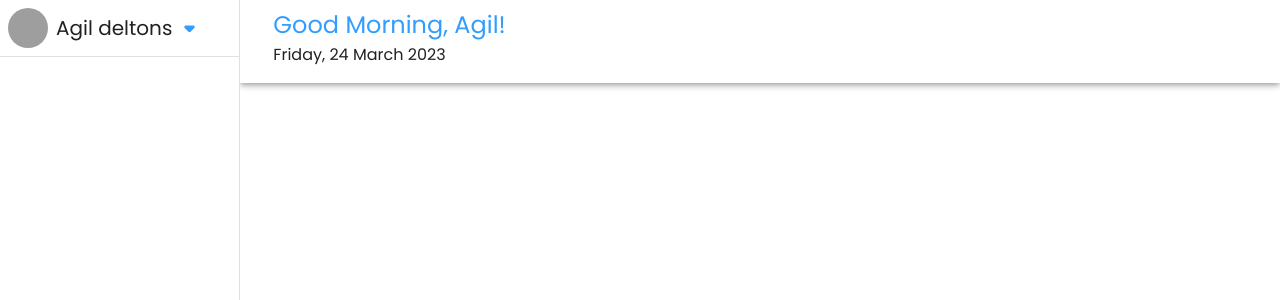
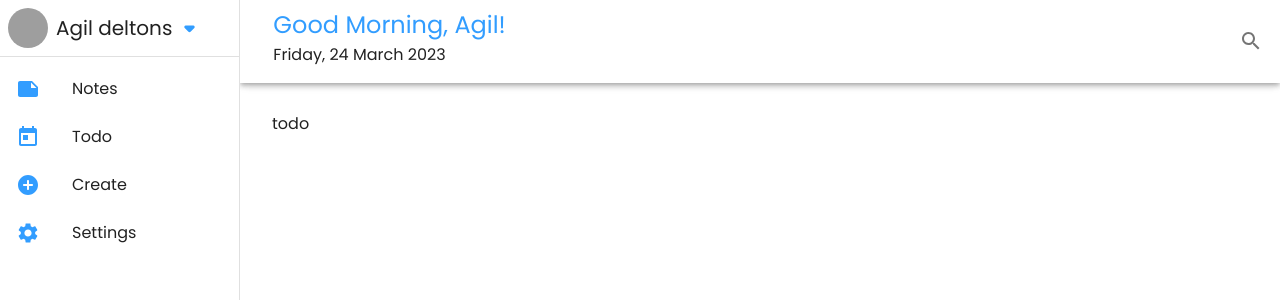
Before and after one commit to Agil-Saputra/Noted, a React (Vite) app: page /todo in a window 1280 px wide. Shown: the top 300 px of the page. Built offline with nearby package versions, Linux system fonts and the light colour scheme; no server answers; grey boxes are pictures that could not be loaded.

Commit message:
connect to firestore, handling error, & add some styling

```diff
--- a/package.json
+++ b/package.json
@@ -13,8 +13,11 @@
     "@emotion/styled": "^11.10.6",
     "@mui/icons-material": "^5.11.11",
     "@mui/material": "^5.11.14",
+    "firebase": "^9.18.0",
     "react": "^18.2.0",
     "react-dom": "^18.2.0",
+    "react-hook-form": "^7.43.7",
+    "react-masonry-css": "^1.0.16",
     "react-router-dom": "^6.9.0"
   },
   "devDependencies": {
--- a/src/App.jsx
+++ b/src/App.jsx
@@ -4,6 +4,9 @@ import { Routes, Route } from "react-router-dom"
 
 import Home from "./pages/home"
 import Create from "./pages/create"
+import Todo from "./pages/todo"
+import Settings from "./pages/settings"
+import MyAccount from "./pages/myaccount"
 
 import { ThemeProvider, createTheme } from "@mui/material"
 
@@ -29,6 +32,9 @@ const theme = createTheme({
       <Routes>
         <Route path="/" element={<Home/>}/>
         <Route path="create" element={<Create/>}/>
+        <Route path="todo" element={<Todo/>}/>
+        <Route path="settings" element={<Settings />}/>
+        <Route path="myaccount" element={<MyAccount />}/>
       </Routes>
     </Layout>
     </ThemeProvider>
--- /dev/null
+++ b/src/api/client.js
@@ -0,0 +1,17 @@
+import { initializeApp } from "firebase/app";
+import { getFirestore } from "firebase/firestore";
+
+const firebaseConfig = {
+  apiKey: import.meta.env.VITE_API_KEY,
+  authDomain: import.meta.env.VITE_AUTH_DOMAIN,
+  projectId: import.meta.env.VITE_PROJECT_ID,
+  storageBucket: import.meta.env.VITE_STORAGE_BUCKET,
+  messagingSenderId: import.meta.env.VITE_MESSAGING_SENDERID,
+  appId: import.meta.env.VITE_APP_ID,
+  measurementId: import.meta.env.VITE_MEASUREMENT_ID,
+};
+
+// Initialize Firebase
+const app = initializeApp(firebaseConfig);
+
+export const db = getFirestore(app)
--- a/src/components/card.jsx
+++ b/src/components/card.jsx
@@ -6,36 +6,56 @@ import {
   Typography,
   Divider,
   Avatar,
-  IconButton
+  IconButton,
 } from "@mui/material";
-import { yellow } from "@mui/material/colors";
-import MoreVertIcon from '@mui/icons-material/MoreVert';
+import { blue, green, red, yellow } from "@mui/material/colors";
+import DeleteRoundedIcon from '@mui/icons-material/DeleteRounded';
 
-export default function card() {
+import { db } from "../api/client";
+import { doc, deleteDoc } from "firebase/firestore";
 
+export default function card({details, title, category, id}) {
+
+  async function deleteNote(noteId) {
+    const userDoc = doc(db, "Notes", noteId)
+    deleteDoc(userDoc)
+  }
+
+  function color() {
+    if (category == "Work"){
+     return yellow[700]
+    }
+    if (category == "Money" ){
+     return green[700]
+    }
+    if (category == "Todo" ){
+     return  red[700]
+    }
+    {
+     return  blue[700]
+    }
+  }
 
   return (
-    <Card variant="outlined" width={320}>
+    <Card variant="outlined" sx={{minWidth: '220px', maxWidth: '320px'}}>
       <CardHeader
-        title="Shrimp and Chorizo Paella"
-        subheader="September 14, 2016"
+        title={title}
+        subheader={category}
         avatar={
-          <Avatar alt="category avatar" sx={{
-            backgroundColor: yellow[700]
-          }}>W</Avatar>}
+          <Avatar alt="category avatar" sx={{backgroundColor: color()}}>
+          {category[0].toUpperCase()}</Avatar>}
           action={
-            <IconButton aria-label="settings">
-            <MoreVertIcon />
-          </IconButton>
+              <IconButton aria-label="settings" onClick={() => {
+                  deleteNote(id);
+                }}>
+              <DeleteRoundedIcon/>
+            </IconButton>
           }
       />
       <Divider />
       <CardContent>
         <Typography variant="subtitle1">
-          Lorem ipsum dolor sit amet consectetur adipisicing elit. Mollitia quia
-          cupiditate corrupti itaque sapiente esse animi non fugit sit earum
-          ipsam, dolor architecto odio expedita atque voluptas quaerat velit
-          aspernatur.˝
+        {details}
         </Typography>
       </CardContent>
     </Card>
--- /dev/null
+++ b/src/components/loading.jsx
@@ -0,0 +1,16 @@
+import { IconButton, Box  } from "@mui/material"
+import { useNavigate } from "react-router-dom"
+import AddCircleRoundedIcon from '@mui/icons-material/AddCircleRounded';
+
+
+export default function loading() {
+    const navigate = useNavigate();
+  return (
+    <Box>
+    Sorry you dont have any notes, please create one..
+    <IconButton onClick={() => {navigate("/create")}}>
+    <AddCircleRoundedIcon fontSize="large"/>
+    </IconButton>
+    </Box>
+  )
+}
--- a/src/index.css
+++ b/src/index.css
@@ -1 +1,18 @@
 @import url('https://fonts.googleapis.com/css2?family=Poppins:wght@400;600;700&display=swap');
+
+.my-masonry-grid {
+    display: -webkit-box; /* Not needed if autoprefixing */
+    display: -ms-flexbox; /* Not needed if autoprefixing */
+    display: flex;
+    margin-left: -30px; /* gutter size offset */
+    width: auto;
+  }
+  .my-masonry-grid_column {
+    padding-left: 30px; /* gutter size */
+    background-clip: padding-box;
+  }
+
+  /* Style your items */
+  .my-masonry-grid_column > div { /* change div to reference your elements you put in <Masonry> */
+    margin-bottom: 30px;
+  }
--- a/src/layout/layout.jsx
+++ b/src/layout/layout.jsx
@@ -1,4 +1,5 @@
 import React, { useState } from "react";
+// import all material UI components
 import {
   Drawer,
   Box,
@@ -10,15 +11,26 @@ import {
   Menu,
   AppBar,
   Toolbar,
+  List,
+  ListItem,
+  ListItemText,
+  ListItemButton,
+  ListItemIcon,
+  IconButton,
 } from "@mui/material";
 import CssBaseline from '@mui/material/CssBaseline';
+// import all icons
 import ArrowDropDownRoundedIcon from '@mui/icons-material/ArrowDropDownRounded';
 import HomeIcon from '@mui/icons-material/Home';
 import AddCircleRoundedIcon from '@mui/icons-material/AddCircleRounded';
 
-import { Link } from "react-router-dom";
+// import the router dependencies
+import { useNavigate } from "react-router-dom";
 
 import avatar from "../assets/Group 11.png";
+import { AccountBox, Logout, Note, NotesTwoTone, Search, Settings, Today } from "@mui/icons-material";
+
+
 
 export default function layout({ children }) {
   const [anchorEl, setAnchorEl] = useState(null);
@@ -30,11 +42,58 @@ export default function layout({ children }) {
     setAnchorEl(null);
 
   };
+  const handleAccount = () => {
+    setAnchorEl(null);
+    navigate("/myaccount");
+  };
 
   const drawerWidth = 240;
 
+  const navigate = useNavigate()
+
+  const icon = {
+    sx : {color: 'primary.main'}
+  }
+
+  const menus = [
+    {
+      title : 'Notes',
+      path: "/",
+      icon: <Note {...icon}/>
+    },
+    {
+      title : 'Todo',
+      path: "/todo",
+      icon: <Today {...icon}/>
+    },
+    {
+      title : 'Create',
+      path: "/create",
+      icon: <AddCircleRoundedIcon {...icon}/>
+    },
+    {
+      title : 'Settings',
+      path: "/settings",
+      icon: <Settings {...icon}/>
+    },
+  ]
+
+  const date = new Date();
+
+  function greet() {
+    if (date.getHours() <= 10){
+     return "Good Morning"
+    }
+    if (date.getHours() <= 18 ){
+     return  "Good Afternoon"
+    }
+    {
+     return 'Good Evening'
+    }
+  }
+
   return (
-    <Box sx={{ display: "flex" }}>
+    <Box sx={{ display: "flex", position: 'relative'}}>
       {/* make drawer for links */}
       <Drawer
         anchor="left"
@@ -77,12 +136,44 @@ export default function layout({ children }) {
               "aria-labelledby": "basic-button",
             }}
           >
-            <MenuItem onClick={handleClose}>My account</MenuItem>
-            <MenuItem onClick={handleClose}>Logout</MenuItem>
+            <MenuItem onClick={handleAccount}>
+            <AccountBox sx={{mr: 1}}/>
+            My account</MenuItem>
+            <MenuItem onClick={handleClose}>
+            <Logout sx={{mr: 1}}/>
+            Logout</MenuItem>
           </Menu>
         </Box>
         <Divider />
+        {/* create link for navigation between pages */}
+        <List>
 
+        {
+          menus.map((menu, i) => (
+            <ListItem disablePadding key={i}>
+              <ListItemButton
+              onClick={() => navigate(menu.path)}
+              >
+               <ListItemIcon>{menu.icon}</ListItemIcon>
+               <ListItemText>{menu.title}</ListItemText>
+              </ListItemButton>
+            </ListItem>
+          ))
+        }
+
+
+          {/* <ListItem disablePadding>
+            <ListItemButton>
+            <ListItemText>
+            <Link to="/">
+
+              Home
+            </Link>
+            </ListItemText>
+            </ListItemButton>
+          </ListItem> */}
+
+      </List>
       </Drawer>
       {/* create top appbar  */}
       <Box sx={{ display: "flex" }}>
@@ -95,14 +186,22 @@ export default function layout({ children }) {
             bgcolor: "#fff",
           }}
         >
+        <Box component="div" sx={{display: "flex", justifyContent: "space-between", alignItems: "center"}}>
           <Toolbar sx={{ flexDirection: "column", alignItems: "start" }}>
             <Typography variant="h5" sx={{ color: "primary.main" }}>
-              Good Morning, Agil!
+              <span>{greet()}</span>, Agil!
             </Typography>
             <Typography variant="subtitle1">Friday, 24 March 2023</Typography>
           </Toolbar>
+
+          <IconButton>
+            <Search/>
+          </IconButton>
+
+        </Box>
         </AppBar>
-        <Box component="main" sx={{ p: 3 }}>
+
+        <Box component="main" sx={{ p: 3}}>
          <Toolbar/>
          <Box sx={{px: 1, py: 3}}>
          {children}
--- a/src/pages/create.jsx
+++ b/src/pages/create.jsx
@@ -1,18 +1,62 @@
 import React, { useState } from "react";
-import { TextField, Typography, Button, Box } from "@mui/material";
+import { useForm } from 'react-hook-form';
+import {
+  TextField,
+  Typography,
+  Button,
+  Box,
+  FormControl,
+  InputLabel,
+  Select,
+  MenuItem,
+ } from "@mui/material";
 import AddBoxIcon from "@mui/icons-material/AddBox";
 
+import { addDoc, collection } from "firebase/firestore";
+import { db } from "../api/client";
+
+import { useNavigate } from "react-router-dom";
 
 export default function create() {
-  const [error, setError] = useState(false)
+  const [title, setTitle] = useState('')
+  const [details, setDetails] = useState('')
+  const [category, setCategory] = useState('')
+
+  const {
+    register,
+    handleSubmit,
+    formState: { errors },
+    reset
+  } = useForm();
+
+  const navigate = useNavigate()
+  const colRef = collection(db, "Notes");
+
+  async function createUser ( data)  {
+    navigate("/")
+    // Add a new document with a generated id.
+    await addDoc(colRef, {
+      title: data.title,
+      details: data.details,
+      category : data.category,
+    });
+  };
+
+
+
   return (
-      <Box component="form" >
+    <Box component="form" onSubmit={handleSubmit((data) =>{
+      createUser(data);
+      reset()
+       console.log(data)})}>
       <TextField
         id="outlined-basic"
         label="Add Your Title"
         variant="outlined"
         fullWidth
-        sx={{mb: 5, mt: 3}}
+        sx={{ mb: 3 }}
+        {...register('title', { required: true })}
+        error={errors.details}
       />
       <TextField
         id="outlined-basic"
@@ -21,12 +65,34 @@ export default function create() {
         fullWidth
         multiline
         rows={5}
-        sx={{mb: 3}}
+        sx={{ mb: 3 }}
+        {...register('details', { required: true })}
+        error={errors.details}
       />
+
+        <FormControl fullWidth sx={{mb: 3}}>
+          <InputLabel id="demo-simple-select-label">Select Your Note Category</InputLabel>
+          <Select
+            labelId="demo-simple-select-label"
+            id="demo-simple-select"
+            label="Select Your Note Category"
+            {...register('category', { required: true })}
+            error={errors.category}
+          >
+          {
+            ['Work', 'Money', 'Todo', 'Others'].map((item, i) => (
+            <MenuItem value={item} key={i}>{item}</MenuItem>
+            ))
+          }
+          </Select>
+        </FormControl>
+
       <Button type="submit">
         <AddBoxIcon />
         <Typography>Add Note</Typography>
       </Button>
-      </Box>
+
+
+    </Box>
   );
 }
--- a/src/pages/home.jsx
+++ b/src/pages/home.jsx
@@ -1,19 +1,46 @@
-import React from "react";
+import React, { useState, useEffect } from "react";
 import Card from "../components/card";
-import { Grid } from "@mui/material";
+import Loading from "../components/loading";
+import Masonry from "react-masonry-css";
+import { db } from "../api/client"
+import { onSnapshot, collection } from "firebase/firestore";
 
 export default function home() {
+const [notes, setNotes] = useState([])
+  const colRef = collection(db, "Notes");
+
+  // get data and view it to UI
+  useEffect(() => {
+    function getData() {
+      onSnapshot(colRef, (snapshot) =>
+        setNotes(snapshot.docs.map((doc) => ({ ...doc.data(), id: doc.id })))
+      );
+    }
+
+    getData();
+  }, []);
+
   return (
-   <Grid container  columns={{ xs: 4, md: 12 }} spacing={3}>
-<Grid item xs={4}>
-<Card/>
-</Grid>
-<Grid item xs={4}>
-<Card/>
-</Grid>
-<Grid item xs={4}>
-<Card/>
-</Grid>
-   </Grid>
-  )
+    <>
+{ notes[0] ?
+    <Masonry
+      breakpointCols={
+        notes.length <= 2
+        ? {default:  2, 800: 1}
+        : {default: 3, 800 : 1, 1100: 2 }
+      }
+      className="my-masonry-grid"
+      columnClassName="my-masonry-grid_column"
+    >
+
+
+  {notes.map(item => (
+  <Card key={item.id} title={item.title} details={item.details} category={item.category} id={item.id}/>
+  )) }
+
+    </Masonry>
+    : <Loading/>
 }
+    </>
+  );
+}
--- /dev/null
+++ b/src/pages/myaccount.jsx
@@ -0,0 +1,7 @@
+import React from 'react'
+
+export default function myaccount() {
+  return (
+    <div>myaccount</div>
+  )
+}
--- /dev/null
+++ b/src/pages/settings.jsx
@@ -0,0 +1,7 @@
+import React from 'react'
+
+export default function settings() {
+  return (
+    <div>settings</div>
+  )
+}
--- /dev/null
+++ b/src/pages/todo.jsx
@@ -0,0 +1,7 @@
+import React from 'react'
+
+export default function todo() {
+  return (
+    <div>todo</div>
+  )
+}
```
Also changed, not shown: 1 other file (tests, documents, lock files or other folders).
